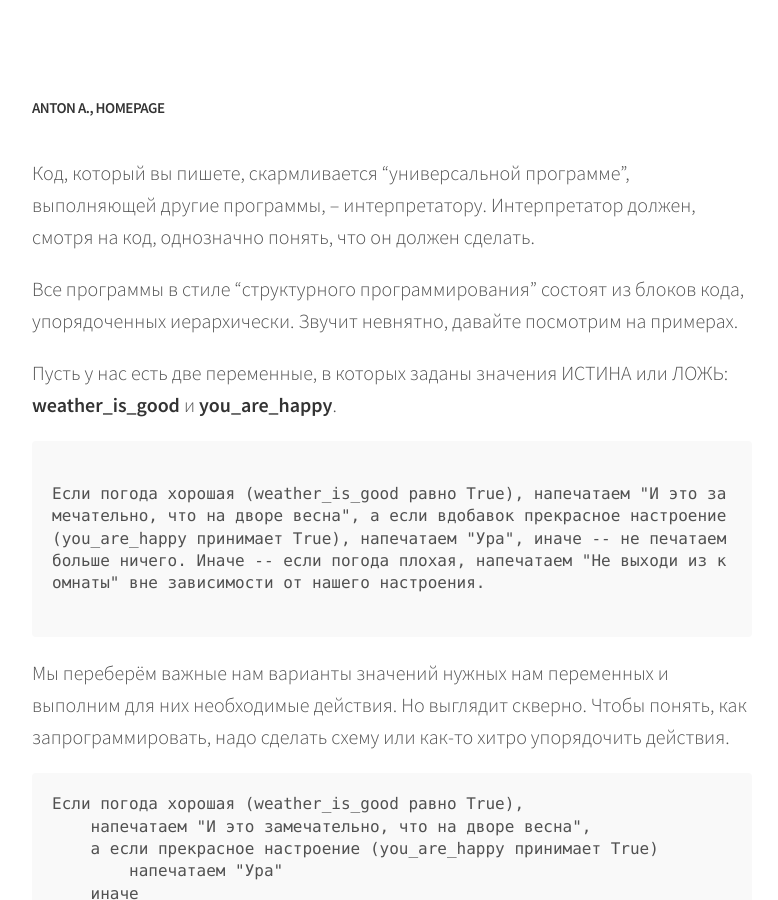
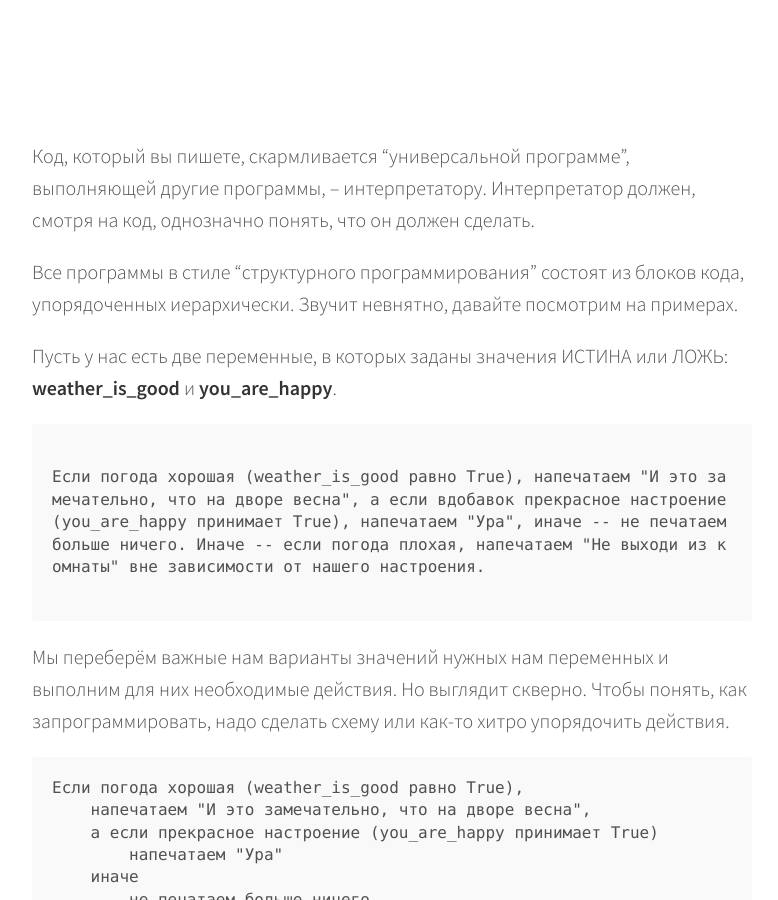
Before and after one commit to alexeyev/alexeyev.github.io, a Jekyll site: the page built from python-indents.md, in a window 1280 px wide and 900 px high. Shown: the whole window, without its empty margins (248-1026 px from the left). Built offline with Jekyll 4.4.1, drawn with Linux system fonts in a browser that asks for light colours.

Commit message:
Update page.html

```diff
--- a/_layouts/page.html
+++ b/_layouts/page.html
@@ -2,9 +2,9 @@
 layout: default
 ---
 <header class="masthead">
-  <h1 class="masthead-title--small">
-    <a href="{{ site.baseurl }}/">{{ site.name }}</a>
-  </h1>
+  <!--<h1 class="masthead-title--small">-->
+    <!--<a href="{{ site.baseurl }}/">{{ site.name }}</a>-->
+  <!--</h1>-->
 </header>
 <div class="content page">
   <h1 class="page-title">{{ page.title }}</h1>
```
